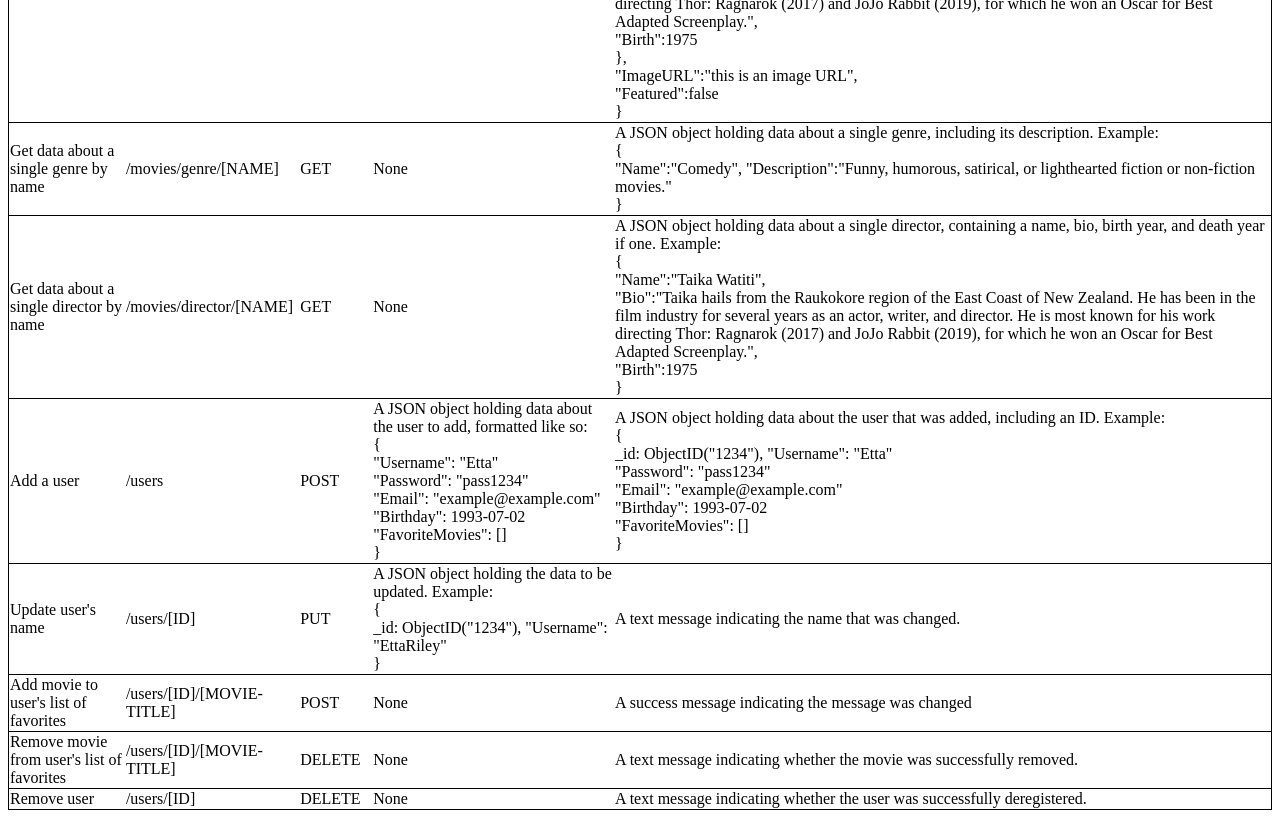
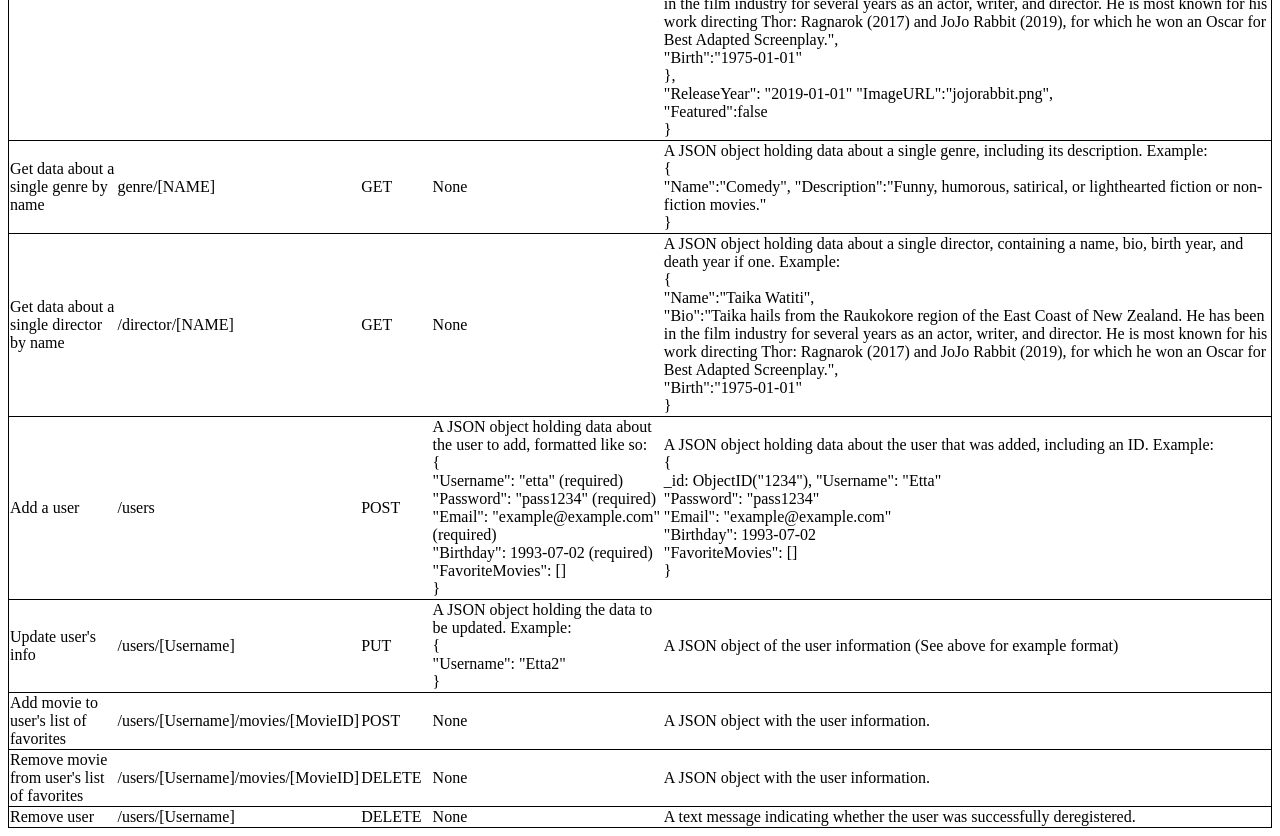
Before and after one commit to ettariley/EMDB, a website: page public/documentation.html in a window 1280 px wide. Shown: the part 520-1356 px from the top of the page. Drawn offline with Linux system fonts and the light colour scheme.

Commit message:
Updated documentation with mongoose changes

```diff
--- a/public/documentation.html
+++ b/public/documentation.html
@@ -17,10 +17,10 @@
         <td>/movies</td>
         <td>GET</td>
         <td>None</td>
-        <td>A JSON object holding data about all movies</td>
+        <td>A JSON object holding data about all movies (See row below for movie format example)</td>
     </tr>
     <tr style="border: 1px solid black;">
-        <td>Get data about a single movie by name</td>
+        <td>Get data about a single movie by title</td>
         <td>/movies/[TITLE]</td>
         <td>GET</td>
         <td>None</td>
@@ -36,16 +36,17 @@
                 "Director": {<br>
                     "Name":"Taika Watiti",<br>
                     "Bio":"Taika hails from the Raukokore region of the East Coast of New Zealand. He has been in the film industry for several years as an actor, writer, and director. He is most known for his work directing Thor: Ragnarok (2017) and JoJo Rabbit (2019), for which he won an Oscar for Best Adapted Screenplay.",<br>
-                    "Birth":1975<br>
+                    "Birth":"1975-01-01"<br>
                 },<br>
-                "ImageURL":"this is an image URL",<br>
+                "ReleaseYear": "2019-01-01"
+                "ImageURL":"jojorabbit.png",<br>
                 "Featured":false<br>
             }
         </td>
     </tr>
     <tr style="border: 1px solid black;">
         <td>Get data about a single genre by name</td>
-        <td>/movies/genre/[NAME]</td>
+        <td>genre/[NAME]</td>
         <td>GET</td>
         <td>None</td>
         <td>A JSON object holding data about a single genre, including its description.
@@ -58,7 +59,7 @@
     </tr>
     <tr style="border: 1px solid black;">
         <td>Get data about a single director by name</td>
-        <td>/movies/director/[NAME]</td>
+        <td>/director/[NAME]</td>
         <td>GET</td>
         <td>None</td>
         <td>A JSON object holding data about a single director, containing a name, bio, birth year, and death year if one.
@@ -66,7 +67,7 @@
             {<br>
                 "Name":"Taika Watiti",<br>
                 "Bio":"Taika hails from the Raukokore region of the East Coast of New Zealand. He has been in the film industry for several years as an actor, writer, and director. He is most known for his work directing Thor: Ragnarok (2017) and JoJo Rabbit (2019), for which he won an Oscar for Best Adapted Screenplay.",<br>
-                "Birth":1975<br>
+                "Birth":"1975-01-01"<br>
             }
         </td>
     </tr>
@@ -76,10 +77,10 @@
         <td>POST</td>
         <td>A JSON object holding data about the user to add, formatted like so: <br>
             {<br>
-                "Username": "Etta"<br>
-                "Password": "pass1234"<br>
-                "Email": "example@example.com"<br>
-                "Birthday": 1993-07-02<br>
+                "Username": "etta" (required)<br>
+                "Password": "pass1234" (required)<br>
+                "Email": "example@example.com" (required)<br>
+                "Birthday": 1993-07-02 (required)<br>
                 "FavoriteMovies": []<br>
             }
         </td>
@@ -96,34 +97,33 @@
         </td>
     </tr>
     <tr style="border: 1px solid black;">
-        <td>Update user's name</td>
-        <td>/users/[ID]</td>
+        <td>Update user's info</td>
+        <td>/users/[Username]</td>
         <td>PUT</td>
         <td>A JSON object holding the data to be updated. Example:<br>
             {<br>
-                _id: ObjectID("1234"),
-                "Username": "EttaRiley"<br>
+                "Username": "Etta2"<br>
             }
         </td>
-        <td>A text message indicating the name that was changed.</td>
+        <td>A JSON object of the user information (See above for example format)</td>
     </tr>
     <tr style="border: 1px solid black;">
         <td>Add movie to user's list of favorites</td>
-        <td>/users/[ID]/[MOVIE-TITLE]</td>
+        <td>/users/[Username]/movies/[MovieID]</td>
         <td>POST</td>
         <td>None</td>
-        <td>A success message indicating the message was changed</td>
+        <td>A JSON object with the user information.</td>
     </tr>
     <tr style="border: 1px solid black;">
         <td>Remove movie from user's list of favorites</td>
-        <td>/users/[ID]/[MOVIE-TITLE]</td>
+        <td>/users/[Username]/movies/[MovieID]</td>
         <td>DELETE</td>
         <td>None</td>
-        <td>A text message indicating whether the movie was successfully removed.</td>
+        <td>A JSON object with the user information.</td>
     </tr>
     <tr style="border: 1px solid black;">
         <td>Remove user</td>
-        <td>/users/[ID]</td>
+        <td>/users/[Username]</td>
         <td>DELETE</td>
         <td>None</td>
         <td>A text message indicating whether the user was successfully deregistered.</td>
```
